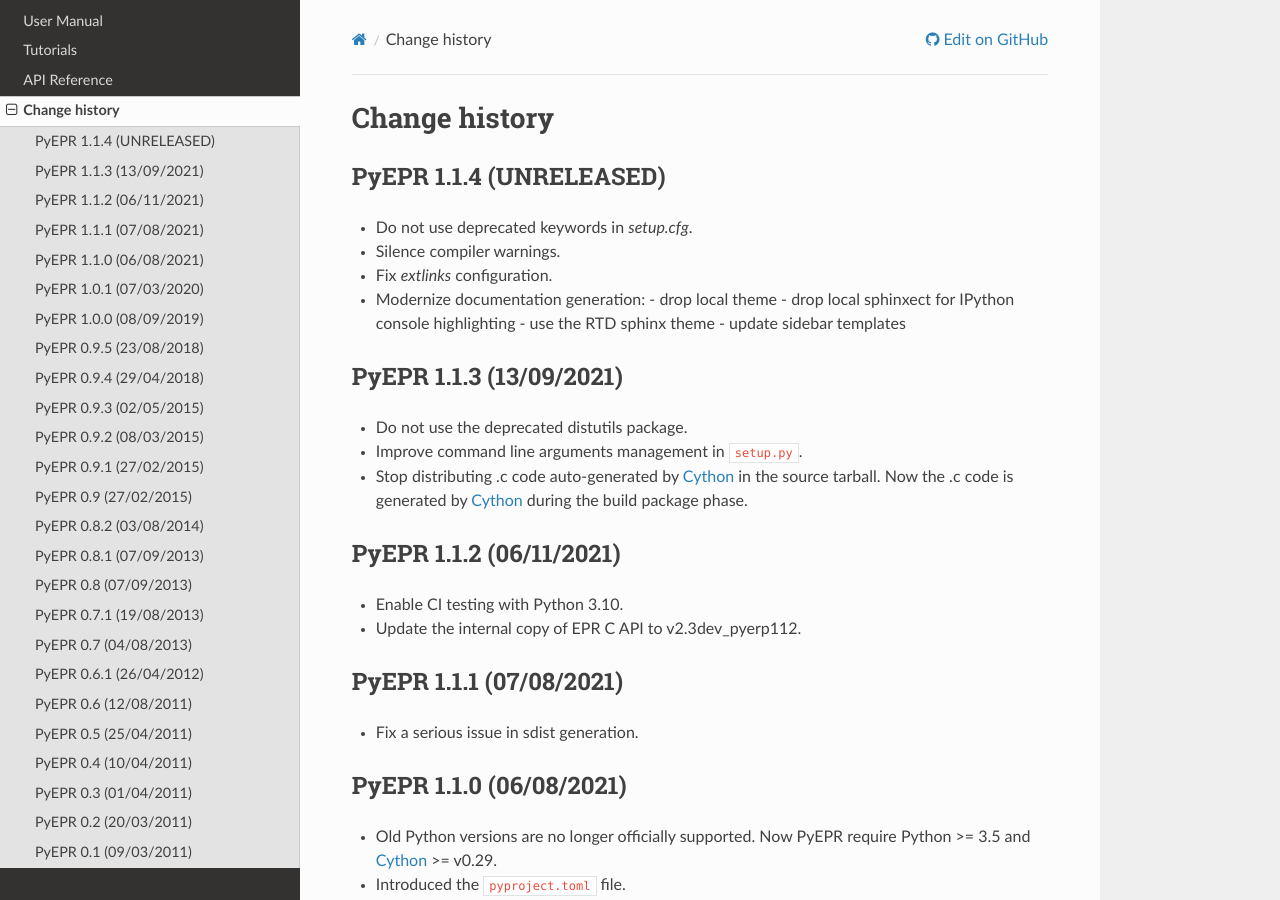
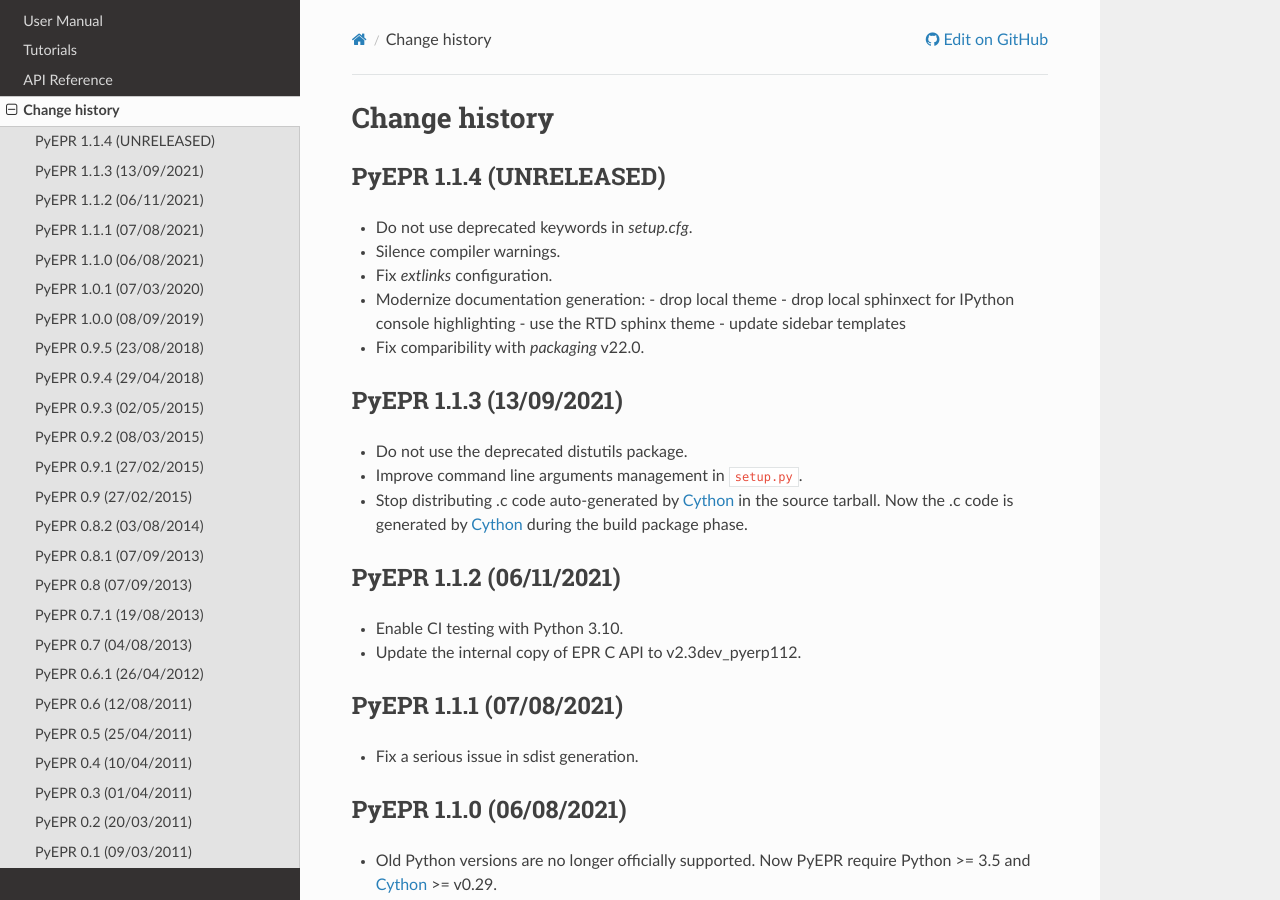
Before and after one commit to avalentino/pyepr, a Sphinx documentation site: the page built from doc/NEWS.rst, in a window 1280 px wide and 900 px high. Built offline with Sphinx 7.4.7 and the Read the Docs theme 2.0.0, drawn with Linux system fonts in a browser that asks for light colours; formulas are drawn with MathJax 3.

Commit message:
Update the NESW.rst file

```diff
--- a/doc/NEWS.rst
+++ b/doc/NEWS.rst
@@ -12,6 +12,7 @@
   - drop local sphinxect for IPython console highlighting
   - use the RTD sphinx theme
   - update sidebar templates
+* Fix comparibility with `packaging` v22.0.
 
 
 PyEPR 1.1.3 (13/09/2021)
```
